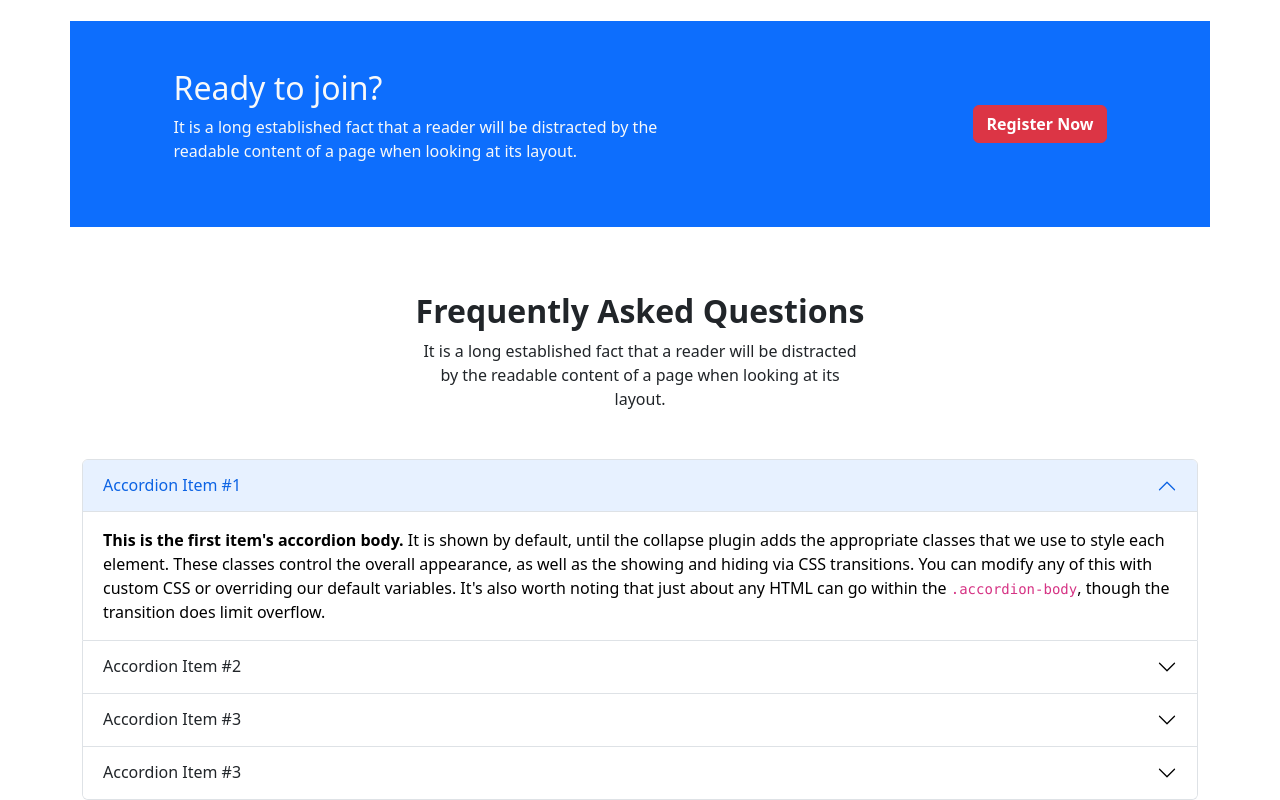
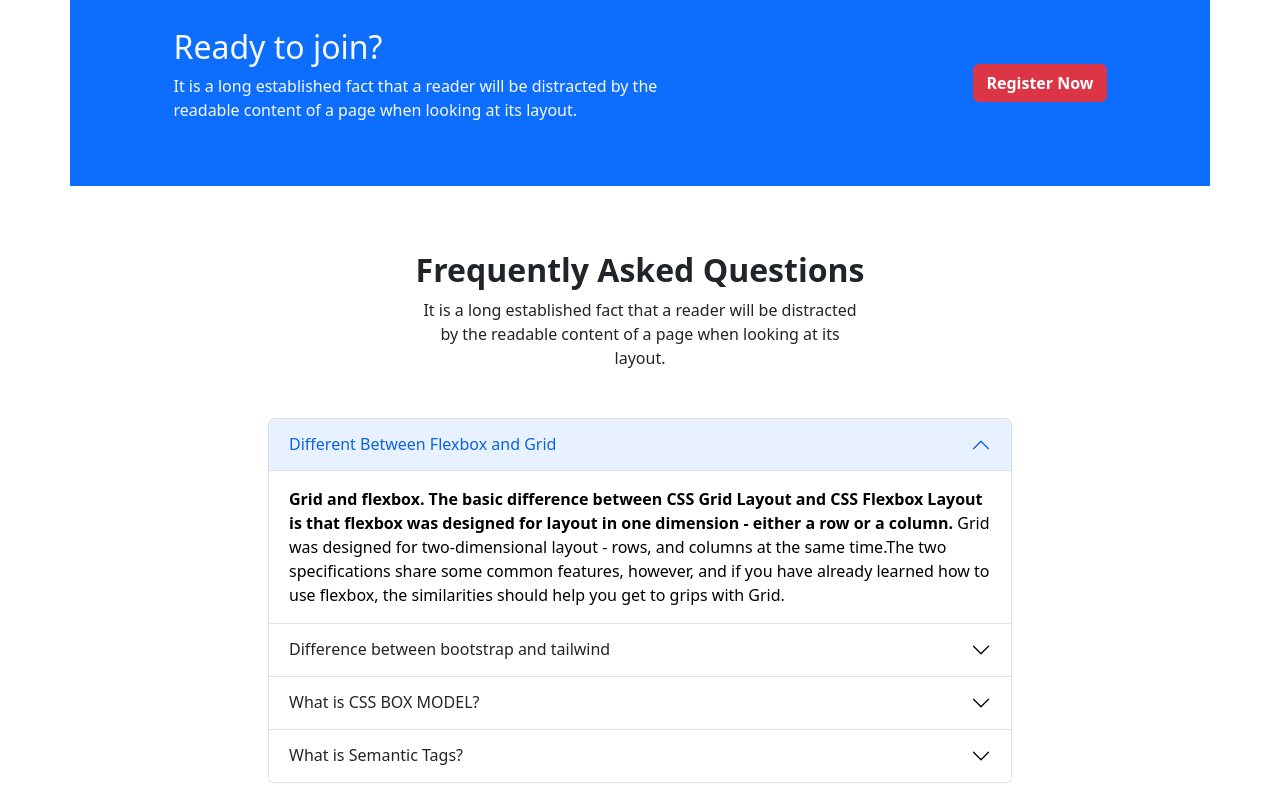
Before and after one commit to tajneenChowdhury/edTech-website-bootstrap, a plain HTML site: page index.html in a window 1280 px wide. Shown: the part 1659-2459 px from the top of the page. Drawn offline with nearby package versions, Linux system fonts and the light colour scheme.

Commit message:
adding freFrequently Asked Questions

```diff
--- a/index.html
+++ b/index.html
@@ -15,7 +15,7 @@
 <body>
     <!-- navbar start -->
     <header class="">
-        <nav class="navbar navbar-expand-lg sticky-top bg-transparent">
+        <nav class="navbar navbar-expand-lg fixed-top bg-white">
             <div class="container">
                 <a class="navbar-brand" href="#">
                     <img src="images/logo.jpg" alt="" width="80px" height="auto">
@@ -62,7 +62,7 @@
 
 
     <!-- slider section start -->
-    <section class="container rounded-2 mt-4">
+    <section class="container rounded-2 section-top-margin">
         <div id="carouselExampleCaptions" class="carousel slide" data-bs-ride="carousel">
             <div class="carousel-indicators">
                 <button type="button" data-bs-target="#carouselExampleCaptions" data-bs-slide-to="0" class="active"
@@ -309,24 +309,28 @@
                 </div>
             </div>
 
+            <div class="d-flex justify-content-center">
+                <div class=" col-lg-8 col-md-12 col-12">
                     <div class="accordion" id="accordionPanelsStayOpenExample">
                         <div class="accordion-item">
                             <h2 class="accordion-header" id="panelsStayOpen-headingOne">
                                 <button class="accordion-button" type="button" data-bs-toggle="collapse"
                                     data-bs-target="#panelsStayOpen-collapseOne" aria-expanded="true"
                                     aria-controls="panelsStayOpen-collapseOne">
-                            Accordion Item #1
+                                    Different Between Flexbox and Grid
                                 </button>
                             </h2>
                             <div id="panelsStayOpen-collapseOne" class="accordion-collapse collapse show"
                                 aria-labelledby="panelsStayOpen-headingOne">
                                 <div class="accordion-body">
-                            <strong>This is the first item's accordion body.</strong> It is shown by default, until the
-                            collapse plugin adds the appropriate classes that we use to style each element. These
-                            classes control the overall appearance, as well as the showing and hiding via CSS
-                            transitions. You can modify any of this with custom CSS or overriding our default variables.
-                            It's also worth noting that just about any HTML can go within the
-                            <code>.accordion-body</code>, though the transition does limit overflow.
+                                    <strong>Grid and flexbox. The basic difference between CSS Grid Layout and CSS
+                                        Flexbox Layout is that flexbox was designed for layout in one dimension - either
+                                        a row or a column.</strong> Grid was designed for two-dimensional layout - rows,
+                                    and
+                                    columns at the same time.The two specifications share some common features,
+                                    however, and if you have already learned how to use flexbox, the similarities
+                                    should help you get to grips with Grid.
+
                                 </div>
                             </div>
                         </div>
@@ -335,18 +339,19 @@
                                 <button class="accordion-button collapsed" type="button" data-bs-toggle="collapse"
                                     data-bs-target="#panelsStayOpen-collapseTwo" aria-expanded="false"
                                     aria-controls="panelsStayOpen-collapseTwo">
-                            Accordion Item #2
+                                    Difference between bootstrap and tailwind
                                 </button>
                             </h2>
                             <div id="panelsStayOpen-collapseTwo" class="accordion-collapse collapse"
                                 aria-labelledby="panelsStayOpen-headingTwo">
                                 <div class="accordion-body">
-                            <strong>This is the second item's accordion body.</strong> It is hidden by default, until
-                            the collapse plugin adds the appropriate classes that we use to style each element. These
-                            classes control the overall appearance, as well as the showing and hiding via CSS
-                            transitions. You can modify any of this with custom CSS or overriding our default variables.
-                            It's also worth noting that just about any HTML can go within the
-                            <code>.accordion-body</code>, though the transition does limit overflow.
+                                    <strong>Bootstrap comes with a set of pre-styled responsive, mobile-first components
+                                        that possess a definite UI kit.</strong> Tailwind CSS uses a set of utility
+                                    classes to create a neat UI with more flexibility and uniqueness. Sites created
+                                    using Bootstrap follow the generic pattern that makes them look identical.Websites
+                                    created using Tailwind CSS are much more customizable.Websites created with
+                                    Bootstraps are known for their responsiveness and flawless design, but the looks are
+                                    generic and similar.
                                 </div>
                             </div>
                         </div>
@@ -355,38 +360,43 @@
                                 <button class="accordion-button collapsed" type="button" data-bs-toggle="collapse"
                                     data-bs-target="#panelsStayOpen-collapseThree" aria-expanded="false"
                                     aria-controls="panelsStayOpen-collapseThree">
-                            Accordion Item #3
+                                    What is CSS BOX MODEL?
                                 </button>
                             </h2>
                             <div id="panelsStayOpen-collapseThree" class="accordion-collapse collapse"
                                 aria-labelledby="panelsStayOpen-headingThree">
                                 <div class="accordion-body">
-                            <strong>This is the third item's accordion body.</strong> It is hidden by default, until the
-                            collapse plugin adds the appropriate classes that we use to style each element. These
-                            classes control the overall appearance, as well as the showing and hiding via CSS
-                            transitions. You can modify any of this with custom CSS or overriding our default variables.
-                            It's also worth noting that just about any HTML can go within the
-                            <code>.accordion-body</code>, though the transition does limit overflow.
+                                    <strong>In CSS, the term "box model" is used when talking about design and
+                                        layout.</strong>The CSS box model is essentially a box that wraps around every
+                                    HTML element. It consists of: margins, borders, padding, and the actual content.
+                                    Explanation of the different parts:
+
+                                    Content - The content of the box, where text and images appear
+                                    Padding - Clears an area around the content. The padding is transparent
+                                    Border - A border that goes around the padding and content
+                                    Margin - Clears an area outside the border. The margin is transparent
                                 </div>
                             </div>
                         </div>
                         <div class="accordion-item">
-                    <h2 class="accordion-header" id="panelsStayOpen-headingThree">
+                            <h2 class="accordion-header" id="panelsStayOpen-headingFour">
                                 <button class="accordion-button collapsed" type="button" data-bs-toggle="collapse"
-                            data-bs-target="#panelsStayOpen-collapseThree" aria-expanded="false"
-                            aria-controls="panelsStayOpen-collapseThree">
-                            Accordion Item #3
+                                    data-bs-target="#panelsStayOpen-collapseFour" aria-expanded="false"
+                                    aria-controls="panelsStayOpen-collapseFour">
+                                    What is Semantic Tags?
                                 </button>
                             </h2>
-                    <div id="panelsStayOpen-collapseThree" class="accordion-collapse collapse"
-                        aria-labelledby="panelsStayOpen-headingThree">
+                            <div id="panelsStayOpen-collapseFour" class="accordion-collapse collapse"
+                                aria-labelledby="panelsStayOpen-headingFour">
                                 <div class="accordion-body">
-                            <strong>This is the third item's accordion body.</strong> It is hidden by default, until the
-                            collapse plugin adds the appropriate classes that we use to style each element. These
-                            classes control the overall appearance, as well as the showing and hiding via CSS
-                            transitions. You can modify any of this with custom CSS or overriding our default variables.
-                            It's also worth noting that just about any HTML can go within the
-                            <code>.accordion-body</code>, though the transition does limit overflow.
+                                    <strong>The HTML semantics refers to the tags that provide meaning to an HTML page
+                                        rather than just presentation</strong> It makes HTML more comprehensible by
+                                    better defining the different sections and layout of web pages.A semantic element
+                                    clearly describes its meaning to both the browser and the developer.Examples of
+                                    non-semantic elements:<span> - Tells nothing about its content. Examples of semantic
+                                        elements: <form> , <table> , and <article> - Clearly defines its content.
+                                </div>
+                            </div>
                         </div>
                     </div>
                 </div>
```
Lines whose indentation alone changed are shown as unchanged.
